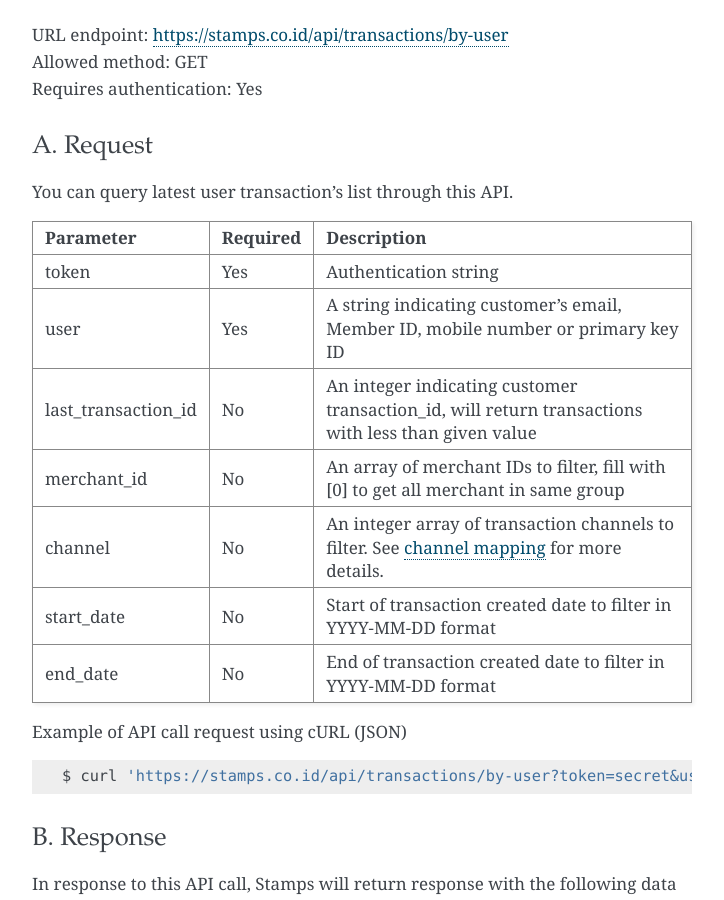
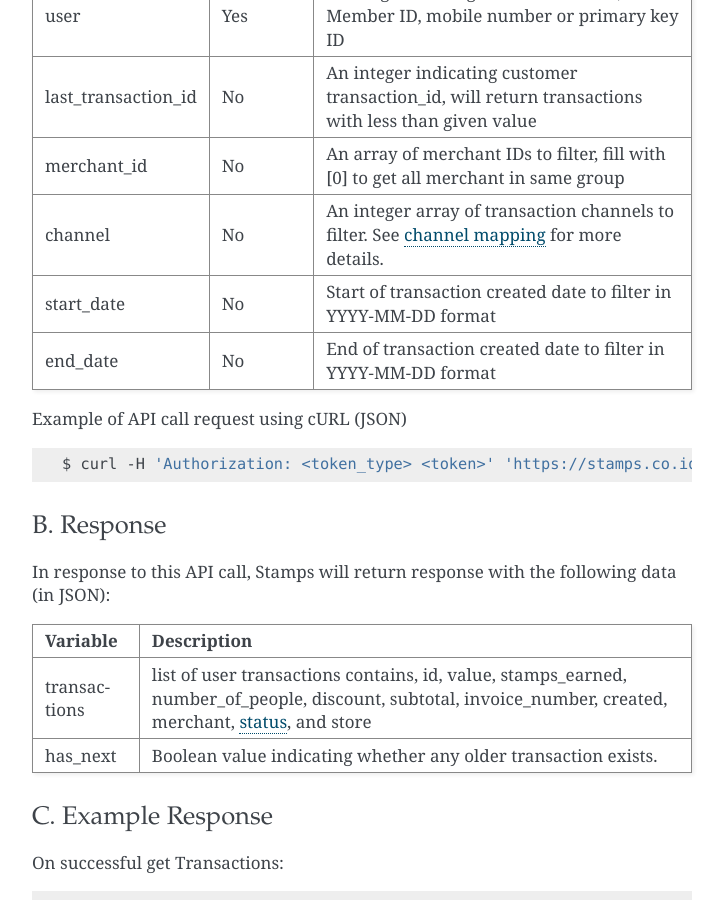
Before and after one commit to ui/stamps-api-docs, a Sphinx documentation site: the page built from source/transaction_api.rst, in a window 1280 px wide and 900 px high, scrolled down 20155 px. Shown: the whole window, without its empty margins (388-1112 px from the left). Built offline with Sphinx 7.4.7, drawn with Linux system fonts in a browser that asks for light colours; some of the changed text lies outside the part shown.

Commit message:
remove token part4 (#238)

```diff
--- a/source/expiration_journals.rst
+++ b/source/expiration_journals.rst
@@ -18,7 +18,6 @@ You can get list of expiration journals for certain user by using this parameter
 ======================= =========== =======================
 Parameter               Required    Description
 ======================= =========== =======================
-token                   Yes         Authentication string
 user                    Yes         Email address / Member ID indicating customer
 minimum_expiration_date No          Minimum expiration date to be displayed.
                                     Will display all user's expiration journals if not defined.
@@ -31,7 +30,6 @@ Here's an example of how the API call might look like in JSON format:
 .. code-block:: javascript
 
     {
-       "token": "secret",
        "user": "customer@stamps.co.id",
        "minimum_expiration_date": "2022-06-25"
     }
@@ -41,7 +39,7 @@ Example of API call request using cURL.
 
 .. code-block:: bash
 
-    $ curl --request GET -H "Content-Type: application/json" -H "Expect:" https://stamps.co.id/api/v2/expiration-journals/?token=secret&user=customer@stamps.id&minimum_expiration_date=2022-06-25
+    $ curl --request GET -H "Content-Type: application/json" -H "Expect:" -H "Authorization: <token_type> <token>" 'https://stamps.co.id/api/v2/expiration-journals/?user=customer@stamps.id&minimum_expiration_date=2022-06-25'
 
 
 B. Response
--- a/source/pet_api.rst
+++ b/source/pet_api.rst
@@ -17,7 +17,6 @@ You can use this API to add pet data to customer.
 Parameter     Required    Description
 ============= =========== =========================
 user          Yes         A string indicating customer's email, Member ID, mobile number or primary key ID
-token         Yes         Authentication string
 name          Yes         string
 type          Yes         "cat" or "dog" or etc
 birthday      No          YYYY-MM-DD
@@ -29,7 +28,7 @@ Example of API call request using cURL:
 
 .. code-block :: bash
 
-    $ curl -X POST -H "Content-Type: application/json" https://stamps.co.id/api/pets/add -i -d '{ "token": "secret", "user": 123, "name": "Kat", "birthday": "1991-10-19", "type": "cat"}'
+    $ curl -X POST -H "Content-Type: application/json" -H "Authorization: <token_type> <token>" https://stamps.co.id/api/pets/add -i -d '{ "user": 123, "name": "Kat", "birthday": "1991-10-19", "type": "cat"}'
 
 
 B. Response Data
@@ -108,7 +107,6 @@ You can use this API to delete customer's pet data.
 ============= =========== =========================
 Parameter     Required    Description
 ============= =========== =========================
-token         Yes         Authentication string
 pet           Yes         To be deleted pet ID
 ============= =========== =========================
 
@@ -116,7 +114,7 @@ Example of API call request using cURL:
 
 .. code-block :: bash
 
-    $ curl -X POST -H "Content-Type: application/json" https://stamps.co.id/api/pets/delete -i -d '{ "token": "secret", "pet": 123 }'
+    $ curl -X POST -H "Content-Type: application/json" -H "Authorization: <token_type> <token>" https://stamps.co.id/api/pets/delete -i -d '{ "pet": 123 }'
 
 
 B. Response Data
--- a/source/survey_api.rst
+++ b/source/survey_api.rst
@@ -17,14 +17,13 @@ You can query for all available survey on customer on stamps
 Parameter     Required    Description
 ============= =========== =========================
 user          Yes         A string indicating customer's email, Member ID, mobile number or primary key ID
-token         Yes         Authentication string
 ============= =========== =========================
 
 Example of API call request using cURL:
 
 .. code-block :: bash
 
-    $ curl -X GET -H "Content-Type: application/json" https://stamps.co.id/api/surveys/ -i -d '{ "token": "secret", "user": 123}'
+    $ curl -X GET -H "Content-Type: application/json" -H "Authorization: <token_type> <token>" https://stamps.co.id/api/surveys/ -i -d '{ "user": 123}'
 
 
 B. Response Data
--- a/source/transaction_api.rst
+++ b/source/transaction_api.rst
@@ -18,7 +18,6 @@ You can add a new transaction on Stamps by calling the API with these parameters
 =========================== =========== =======================
 Parameter                   Required    Description
 =========================== =========== =======================
-token                       Yes         Authentication string
 user                        No          Email address / Member ID indicating customer.
                                         Leaving this empty creates an ``open`` transaction.
 store                       Yes         A number (id) indicating store where transaction
@@ -55,7 +54,6 @@ Here's an example of how the API call might look like in JSON format:
 .. code-block:: javascript
 
     {
-       "token": "secret",
        "user": "customer@stamps.co.id",
        "stamps": 10,
        "store": 32,
@@ -106,7 +104,7 @@ Example of API call request using cURL (JSON). To avoid HTTP 100 Continue, pleas
 
 .. code-block :: bash
 
-    $ curl -X POST -H "Content-Type: application/json" -H "Expect:" https://stamps.co.id/api/v2/transactions/add -i -d '{ "token": "secret", "created": "2017-03-30T07:01:01+07", "user": "customer@stamps.co.id", "store": 422, "number_of_people": 8, "tax":5000, "channel":1, "type":2, "invoice_number": "invoice_1", "total_value": 50000, "items": [{"product_name": "Cappucino", "quantity": 2, "subtotal": 10000}, {"product_name": "Iced Tea", "quantity": 4, "subtotal": 5000}]}, "payments": [{"value": 30000, "payment_method": 10}, {"value": 20000, "payment_method": 43, "eligible_for_membership": false}]'
+    $ curl -X POST -H "Content-Type: application/json" -H "Expect:" -H "Authorization: <token_type> <token>" https://stamps.co.id/api/v2/transactions/add -i -d '{ "created": "2017-03-30T07:01:01+07", "user": "customer@stamps.co.id", "store": 422, "number_of_people": 8, "tax":5000, "channel":1, "type":2, "invoice_number": "invoice_1", "total_value": 50000, "items": [{"product_name": "Cappucino", "quantity": 2, "subtotal": 10000}, {"product_name": "Iced Tea", "quantity": 4, "subtotal": 5000}]}, "payments": [{"value": 30000, "payment_method": 10}, {"value": 20000, "payment_method": 43, "eligible_for_membership": false}]'
 
 B. Response
 -----------------------------
@@ -230,7 +228,6 @@ You can add a new transaction with redemptions on Stamps by calling the API with
 =========================== =========== =======================
 Parameter                   Required    Description
 =========================== =========== =======================
-token                       Yes         Authentication string
 user                        No          Email address / Member ID indicating customer.
                                         Leaving this empty creates an ``open`` transaction.
 store                       Yes         A number (id) indicating store where transaction
@@ -274,7 +271,6 @@ Here's an example of how the API call might look like in JSON format:
 .. code-block:: javascript
 
     {
-       "token": "secret",
        "user": "customer@stamps.co.id",
        "stamps": 10,
        "store": 32,
@@ -355,7 +351,7 @@ Example of API call request using cURL (JSON). To avoid HTTP 100 Continue, pleas
 
 .. code-block :: bash
 
-    $ curl -X POST -H "Content-Type: application/json" -H "Expect:" https://stamps.co.id/api/v2/transactions/add-with-redemptions -i -d '{ "token": "secret", "created": "2017-03-30T07:01:01+07", "user": "customer@stamps.co.id", "store": 422, "number_of_people": 8, "tax":5000, "channel":1, "type":2, "invoice_number": "invoice_1", "total_value": 50000, "items": [{"product_name": "Cappucino", "quantity": 2, "subtotal": 10000}, {"product_name": "Iced Tea", "quantity": 4, "subtotal": 5000}]}, "payments": [{"value": 30000, "payment_method": 10}, {"value": 20000, "payment_method": 43, "eligible_for_membership": false}], "reward_redemptions": [ { "request_id": "request-id-1", "reward": 1 }, { "request_id": "request-id-1", "reward": "REWARDCODE" }, { "request_id": "request-id-1", "reward": 1, "stamps": 10, } { "request_id": "request-id-1", "reward": "REWARDCODE", "stamps": 10, } ], "voucher_redemptions": [ { "request_id": "request-id-1", "voucher_code": "VOUCHERCODE" } ]'
+    $ curl -X POST -H "Content-Type: application/json" -H "Expect:" -H "Authorization: <token_type> <token>" https://stamps.co.id/api/v2/transactions/add-with-redemptions -i -d '{ "created": "2017-03-30T07:01:01+07", "user": "customer@stamps.co.id", "store": 422, "number_of_people": 8, "tax":5000, "channel":1, "type":2, "invoice_number": "invoice_1", "total_value": 50000, "items": [{"product_name": "Cappucino", "quantity": 2, "subtotal": 10000}, {"product_name": "Iced Tea", "quantity": 4, "subtotal": 5000}]}, "payments": [{"value": 30000, "payment_method": 10}, {"value": 20000, "payment_method": 43, "eligible_for_membership": false}], "reward_redemptions": [ { "request_id": "request-id-1", "reward": 1 }, { "request_id": "request-id-1", "reward": "REWARDCODE" }, { "request_id": "request-id-1", "reward": 1, "stamps": 10, } { "request_id": "request-id-1", "reward": "REWARDCODE", "stamps": 10, } ], "voucher_redemptions": [ { "request_id": "request-id-1", "voucher_code": "VOUCHERCODE" } ]'
 
 B. Response
 -----------------------------
@@ -504,7 +500,6 @@ You can cancel a transaction on Stamps by calling the API with these parameters
 ========================== =========== =========================================================
 Parameter                  Required    Description
 ========================== =========== =========================================================
-token                      Yes         Authentication string
 invoice_number             Yes         The transaction's invoice number
 date                       Yes         Date when the transaction is executed, in YYYY-MM-DD format
 ========================== =========== =========================================================
@@ -515,7 +510,6 @@ Here's an example of how the API call might look like in JSON format:
 .. code-block:: javascript
 
     {
-       "token": "secret",
        "invoice_number": "ABCD123",
        "date": "2021-02-01"
     }
@@ -525,7 +519,7 @@ Example of API call request using cURL (JSON)
 
 .. code-block :: bash
 
-    $ curl -X POST -H "Content-Type: application/json" https://stamps.co.id/api/v2/transactions/cancel -i -d '{ "token": "secret", "invoice_number": "ABCD123", "date": "2021-02-01" }'
+    $ curl -X POST -H "Content-Type: application/json" -H "Authorization: <token_type> <token>" https://stamps.co.id/api/v2/transactions/cancel -i -d '{ "invoice_number": "ABCD123", "date": "2021-02-01" }'
 
 
 B. Response
@@ -634,7 +628,6 @@ You can modify transaction's value or items detail on stamps by calling the API
 ========================== =========== =========================================================
 Parameter                  Required    Description
 ========================== =========== =========================================================
-token                      Yes         Authentication string
 id                         Yes         Transaction ID
 total_value                Yes         Total value that want to deduct from a transaction
 subtotal                   Yes         Sub total value that want to deduct from a transaction
@@ -647,7 +640,6 @@ Here's an example of how the API call might look like in JSON format:
 .. code-block:: javascript
 
     {
-       "token": "secret",
        "id": 1,
        "total_value": -4000,
        "subtotal": -3000,
@@ -664,7 +656,7 @@ Example of API call request using cURL (JSON)
 
 .. code-block :: bash
 
-    $ curl -X POST -H "Content-Type: application/json" https://stamps.co.id/api/transactions/cancel -i -d '{ "token": "secret", "id": 1, "total_value": -4000,"subtotal": -3000,"items": [{"product_name": "AQUA","quantity": -1}]'
+    $ curl -X POST -H "Content-Type: application/json" -H "Authorization: <token_type> <token>" https://stamps.co.id/api/v2/transactions/modify -i -d '{ "id": 1, "total_value": -4000,"subtotal": -3000,"items": [{"product_name": "AQUA","quantity": -1}]'
 
 
 B. Response
@@ -762,7 +754,6 @@ You can get transaction's detail data through this API.
 ========================== =========== =========================================================
 Parameter                  Required    Description
 ========================== =========== =========================================================
-token                      Yes         Authentication string
 transaction_id             Yes         Transaction ID
 ========================== =========== =========================================================
 
@@ -771,7 +762,7 @@ Example of API call request using cURL
 
 .. code-block :: bash
 
-    $ curl 'https://stamps.co.id/api/transactions/details?token=abc&merchant=123&transaction_id=345'
+    $ curl -H 'Authorization: <token_type> <token>' 'https://stamps.co.id/api/transactions/details?merchant=123&transaction_id=345'
 
 
 B. Response
@@ -852,7 +843,6 @@ You can preview transaction's earning data before creating a transaction through
 ==========================  =========== =========================================================
 Parameter                   Required    Description
 ==========================  =========== =========================================================
-token                       Yes         Authentication string
 user                        No          Email address / Member ID indicating customer.
                                         Leaving this empty creates an ``open`` transaction.
 store                       Yes         A number (id) indicating store where transaction
@@ -883,7 +873,7 @@ Example of API call request using cURL (JSON)
 
 .. code-block :: bash
 
-    $ curl -X POST -H "Content-Type: application/json" -H "Expect:" https://stamps.co.id/api/v2/transactions/preview-earnings -i -d '{ "token": "secret", "user": "customer@stamps.co.id", "store": 422, "tax":5000, "channel":1, "type":2, "total_value": 50000, "items": [{"product_name": "Cappucino", "quantity": 2, "subtotal": 10000}, {"product_name": "Iced Tea", "quantity": 4, "subtotal": 5000}]}, "payments": [{"value": 30000, "payment_method": 10}, {"value": 20000, "payment_method": 43, "eligible_for_membership": false}]'
+    $ curl -X POST -H "Content-Type: application/json" -H "Expect:" -H "Authorization: <token_type> <token>" https://stamps.co.id/api/v2/transactions/preview-earnings -i -d '{ "user": "customer@stamps.co.id", "store": 422, "tax":5000, "channel":1, "type":2, "total_value": 50000, "items": [{"product_name": "Cappucino", "quantity": 2, "subtotal": 10000}, {"product_name": "Iced Tea", "quantity": 4, "subtotal": 5000}]}, "payments": [{"value": 30000, "payment_method": 10}, {"value": 20000, "payment_method": 43, "eligible_for_membership": false}]'
 
 
 B. Response
@@ -931,7 +921,6 @@ You can query latest user transaction's list through this API.
 ==========================  =========== =========================================================
 Parameter                   Required    Description
 ==========================  =========== =========================================================
-token                       Yes         Authentication string
 user                        Yes         A string indicating customer's email, Member ID,
                                         mobile number or primary key ID
 last_transaction_id         No          An integer indicating customer transaction_id,
@@ -947,7 +936,7 @@ Example of API call request using cURL (JSON)
 
 .. code-block :: bash
 
-    $ curl 'https://stamps.co.id/api/transactions/by-user?token=secret&user=123&merchant_id=2&merchant_id=3&channel=2&channel=4&end_date=2022-09-12'
+    $ curl -H 'Authorization: <token_type> <token>' 'https://stamps.co.id/api/transactions/by-user?user=123&merchant_id=2&merchant_id=3&channel=2&channel=4&end_date=2022-09-12'
 
 
 B. Response
@@ -1048,7 +1037,6 @@ The payload for updating a transaction has fewer required fields and `items` fie
 =========================== =========== =======================
 Parameter                   Required    Description
 =========================== =========== =======================
-token                       Yes         Authentication string
 store                       Yes         A number (id) indicating store where transaction
                                         is created
 invoice_number              Yes         POS transaction number (must be unique daily)
@@ -1063,7 +1051,6 @@ Here's an example of how the API call might look like in JSON format:
 .. code-block:: javascript
 
     {
-       "token": "secret",
        "store": 32,
        "invoice_number": "my_invoice_number",
        "items": [
@@ -1088,7 +1075,7 @@ Example of API call request using cURL (JSON). To avoid HTTP 100 Continue, pleas
 
 .. code-block :: bash
 
-    $ curl -X POST -H "Content-Type: application/json" -H "Expect:" https://stamps.co.id/api/v2/transactions/complete-detail -i -d '{ "token": "secret", "store": 422, "invoice_number": "invoice_1", "items": [{"product_name": "Cappucino", "quantity": 2, "subtotal": 10000}, {"product_name": "Iced Tea", "quantity": 4, "subtotal": 5000}] }'
+    $ curl -X POST -H "Content-Type: application/json" -H "Expect:" -H "Authorization: <token_type> <token>" https://stamps.co.id/api/v2/transactions/add-or-update -i -d '{ "store": 422, "invoice_number": "invoice_1", "items": [{"product_name": "Cappucino", "quantity": 2, "subtotal": 10000}, {"product_name": "Iced Tea", "quantity": 4, "subtotal": 5000}] }'
 
 B. Response
 -----------------------------
```
Also changed, not shown: source/voucher_api.rst (+5 -11 lines).
